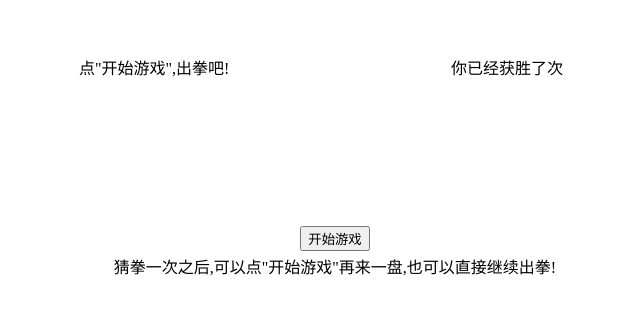
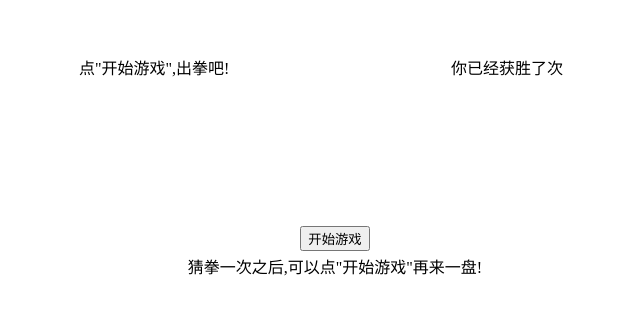
Before and after one commit to lonuo/jdstb, a plain HTML site: page index.html in a window 1280 px wide. Shown: the part 192-506 px from the top of the page, without its empty margins (305-945 px from the left). Drawn offline with nearby package versions, Linux system fonts and the light colour scheme.

Commit message:
Update index.html

```diff
--- a/index.html
+++ b/index.html
@@ -29,7 +29,7 @@
         <td width="168px;" align="center" ><button onClick="start()" >开始游戏</button></td>
         <td></td>
       </tr>
-      <p>猜拳一次之后,可以点"开始游戏"再来一盘,也可以直接继续出拳!</p>
+      <p>猜拳一次之后,可以点"开始游戏"再来一盘!</p>
     </table>
   </center>
 
```
